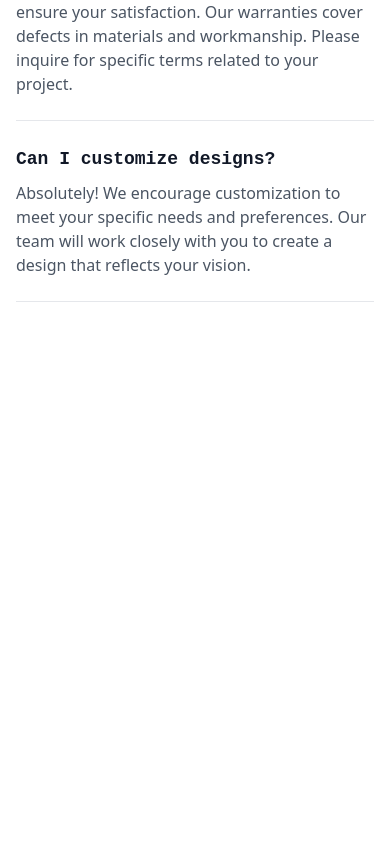
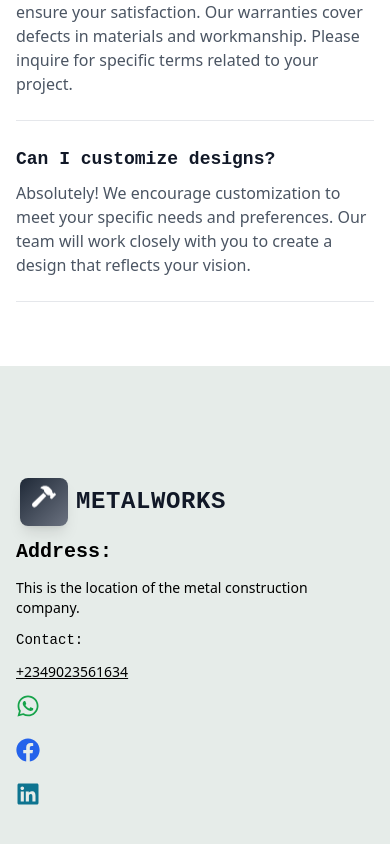
Before and after one commit to Dachenna/Metallic, a React (Vite) app in the folder metallic/: page / in a window 390 px wide. Shown: the part 9274-10118 px from the top of the page. Before the commit the page ends 9640 px from the top, so only its background shows below. Built offline with nearby package versions, Linux system fonts and the light colour scheme.

Commit message:
modified:   metallic/package-lock.json 	modified:   metallic/package.json 	modified:   metallic/src/App.jsx 	new file:   metallic/src/components/Footer/Footer.jsx 	modified:   metallic/tailwind.config.js

```diff
--- a/metallic/package.json
+++ b/metallic/package.json
@@ -12,6 +12,7 @@
   "dependencies": {
     "@fontsource/inconsolata": "^5.2.5",
     "@fontsource/noto-sans": "^5.2.6",
+    "emailjs": "^4.0.3",
     "framer-motion": "^12.6.2",
     "lucide-react": "^0.503.0",
     "motion": "^12.6.2",
--- a/metallic/src/App.jsx
+++ b/metallic/src/App.jsx
@@ -4,6 +4,7 @@ import Features from "./components/Features/Features";
 import Feature2 from "./components/Features/Feature2";
 import YearLayout from "./components/Features/YearLayout";
 import Question from "./components/Question/Question";
+import Footer from "./components/Footer/Footer";
 
 function App() {
   return (
@@ -14,6 +15,7 @@ function App() {
       <Feature2 />
       <YearLayout />
       <Question />
+      <Footer />
     </main>
   )
 }
--- /dev/null
+++ b/metallic/src/components/Footer/Footer.jsx
@@ -0,0 +1,53 @@
+import React from 'react'
+import Logo from '../Navigation/Logo'
+import { FaWhatsapp, FaFacebook, FaLinkedin } from "react-icons/fa";
+
+
+function Footer() {
+  return (
+    <footer className='py-28 bg-[#e6ece9]'>
+        <div className='container'>
+            <div className='grid grid-cols-1 md:grid-cols-2 lg:grid-cols-3 gap-4'>
+                {/**First Sectipn */}
+                <div className='space-y-3 max-w-[400px]m text-black text-sm'>
+                  <Logo/>
+                  <h3 className="font-bold font-header justify-center items-center text-xl">
+                    Address:
+                  </h3>
+                  <p className='font-body'>
+                    This is the location of the metal construction company.
+                  </p>
+                  <h3 className='font-header'>Contact:</h3>
+                  <p className='font-body underline'>+2349023561634</p>
+
+                  <div className='space-x-2'>
+                    {/**Whatsapp */}
+                    <a href='https://wa.me/message/CZ6AGT7HSKPBB1' target='_blank'>
+                      <FaWhatsapp className='text-2xl text-green-600 hover:text-green-800 transition duration-300' />
+                    </a>
+                    {/**Facebook */}
+                    <a href="https://www.facebook.com/profile.php?id=61565794325353" target='_blank'>
+                      <FaFacebook className='text-2xl text-blue-600 hover:text-blue-800 transition duration-300' />
+                    </a>
+                    {/**LinkedIn */}
+                    <a href='www.linkedin.com/in/david-david-9058442b4' target='_blank'>
+                      <FaLinkedin className='text-2xl text-cyan-700 hover:text-blue-900 transition duration-300' />
+                    </a>
+                  </div>
+                </div>
+
+                {/**Second Section */}
+                <div className="grid grid-cols-2 gap-8">
+                  <div className="space-y-2">
+
+                  </div>
+                </div>
+            </div>
+
+        </div>
+
+    </footer>
+  )
+}
+
+export default Footer
--- a/metallic/tailwind.config.js
+++ b/metallic/tailwind.config.js
@@ -27,6 +27,8 @@ export default {
         textiary: "#D3D3D3",
         customGreen: "#C1E1C1",
         customPink: "#Da70d6",
+        dark:"#333333",
+        dark2: "#797979",
       },
       container:{
         center: true,
```
Also changed, not shown: 1 other file (tests, documents, lock files or other folders).
